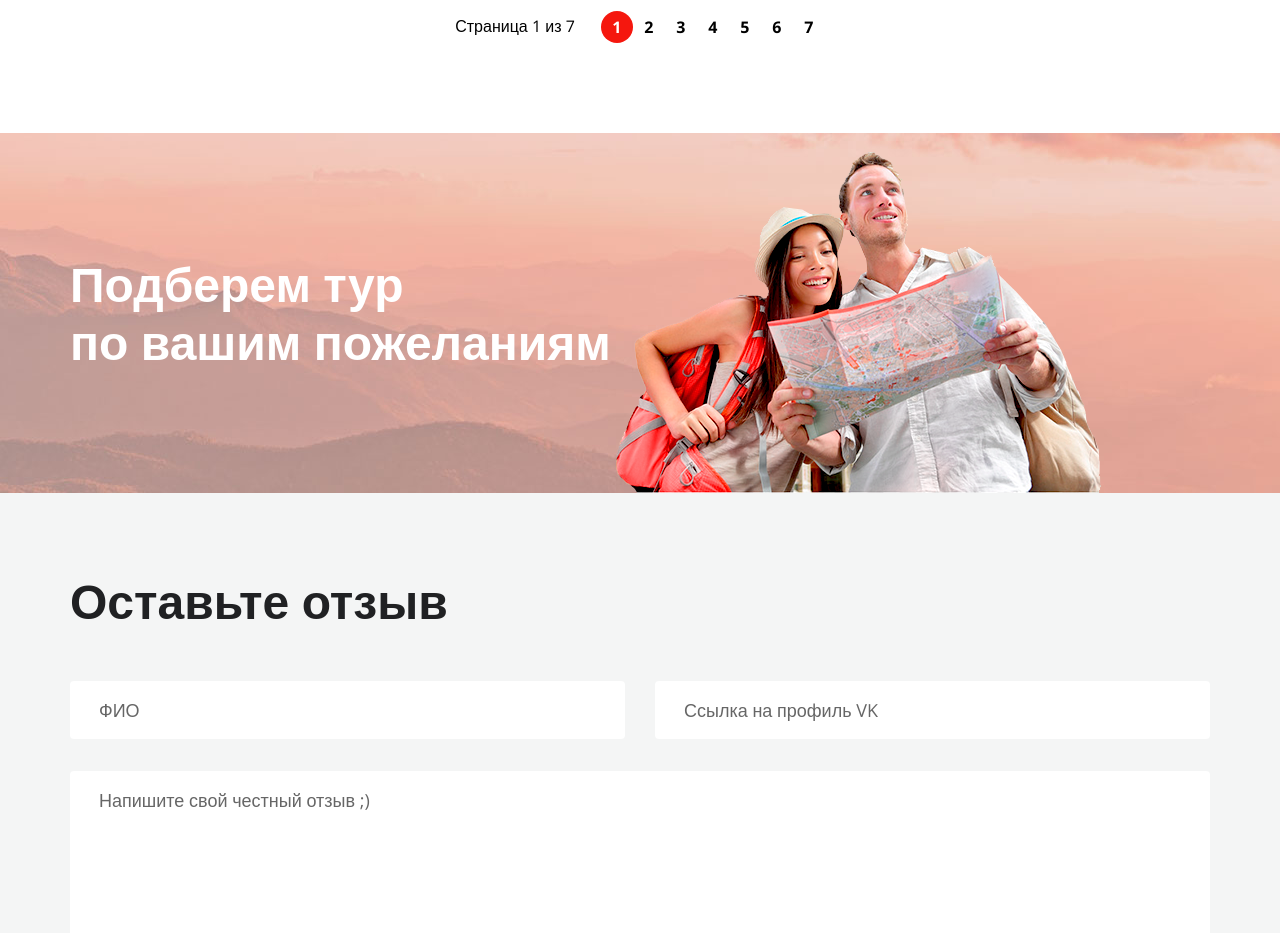
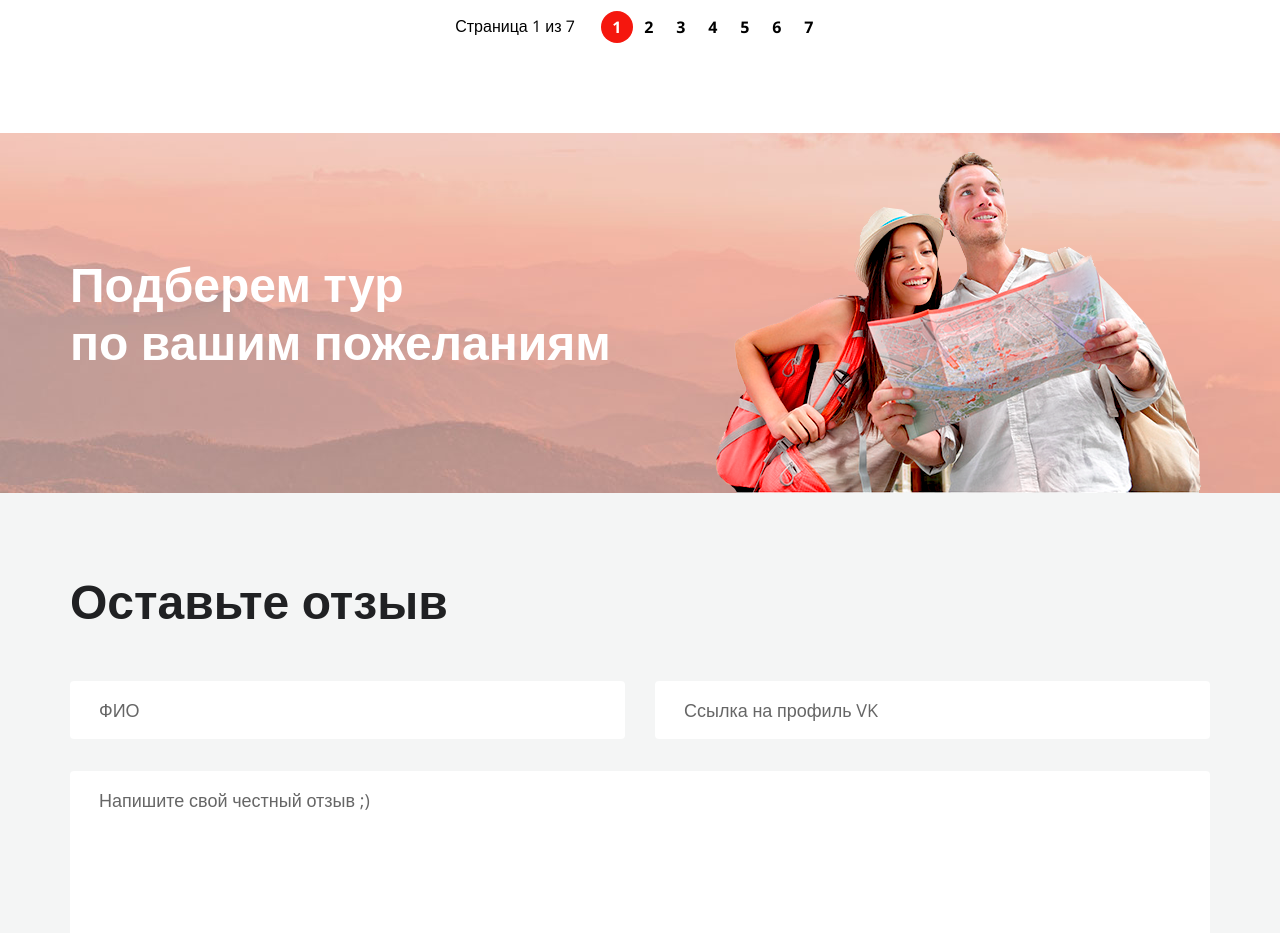
Before and after one commit to dianaki/air-asia, a plain HTML site: page reviews.html in a window 1280 px wide. Shown: the part 1840-2773 px from the top of the page. Drawn offline with nearby package versions, Linux system fonts and the light colour scheme.

Commit message:
after in separator

```diff
--- a/css/blocks/separator.css
+++ b/css/blocks/separator.css
@@ -12,7 +12,7 @@
   height: 341px;
   position: absolute;
   top: 19px;
-  right: 178px;
+  right: 78px;
 }
 .separator__content {
   width: 52%;
```
